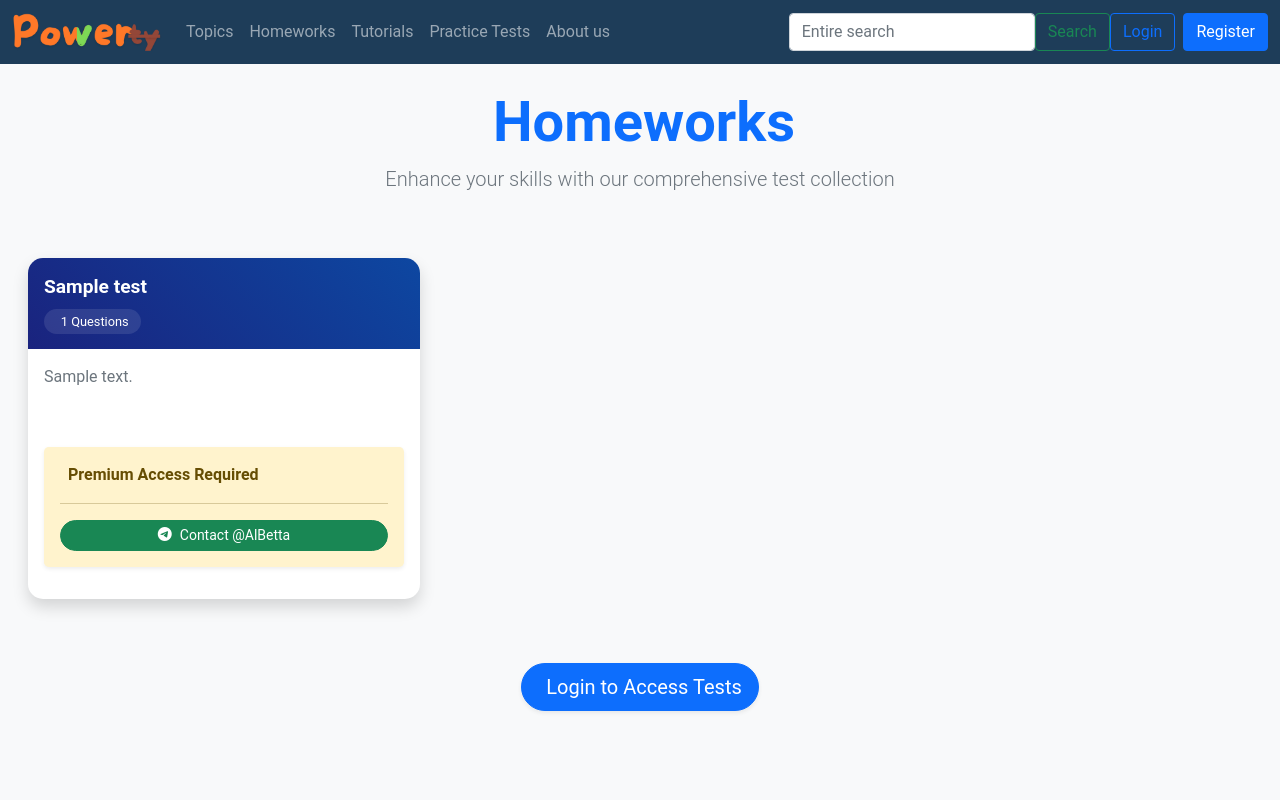
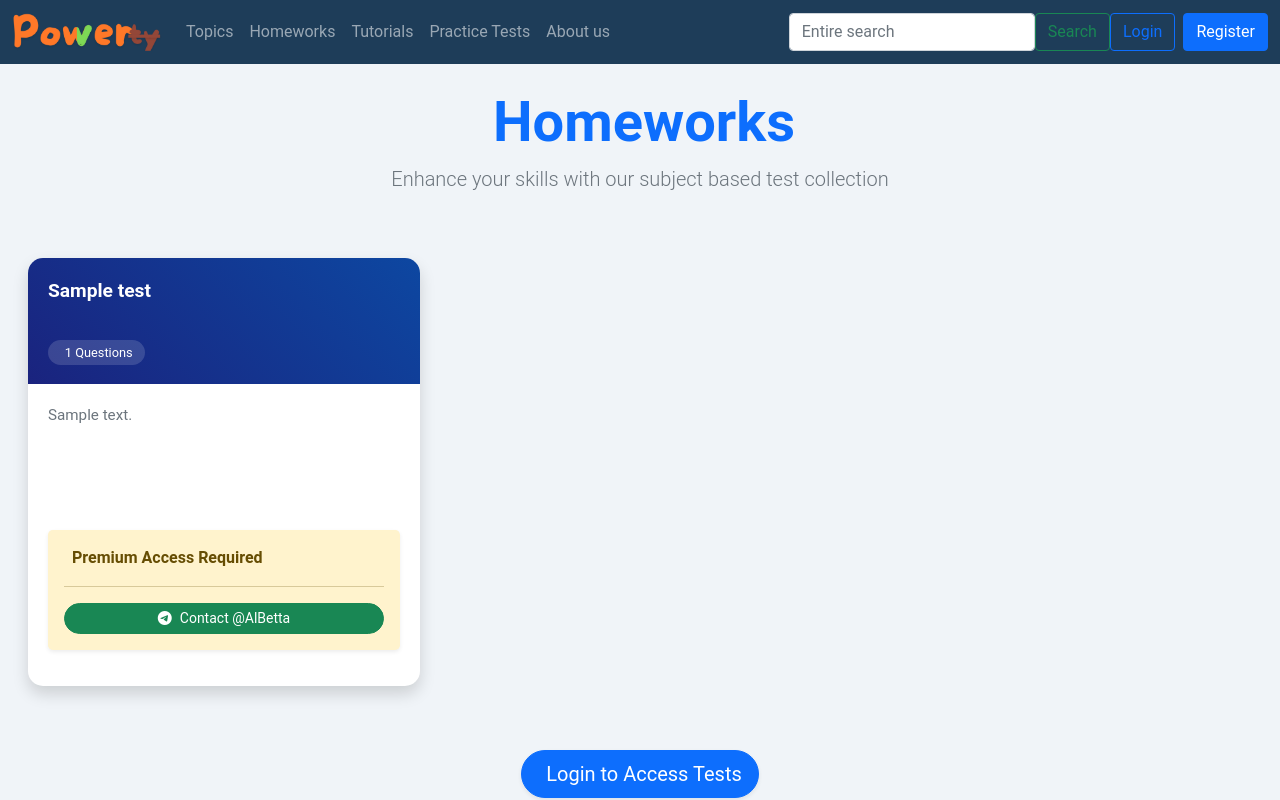
Before and after one commit to usmanjohn/powerty, a Django app: template homeworks/templates/homeworks/test_list.html in a window 1280 px wide. Run offline with Django 5.2, Linux system fonts and the light colour scheme; the template is opened without the code that fills it: most values are stand-ins (such as "Sample title", 1, 10 or a date in 2020).

Commit message:
majority

```diff
--- a/homeworks/templates/homeworks/test_list.html
+++ b/homeworks/templates/homeworks/test_list.html
@@ -1,27 +1,86 @@
 {% extends "general/basel.html" %}
 {% load static %}
-
+{% block extra_js %}
+<script src="https://cdn.jsdelivr.net/npm/bootstrap@5.1.3/dist/js/bootstrap.bundle.min.js"></script> {% endblock extra_js %}
 {% block content %}
     <style>
-        body {
-            background-color: #f8f9fa;
+        .test-card {
+            border: none;
+            border-radius: 15px;
+            overflow: hidden;
+            height: 100%; /* Ensure all cards are same height */
+            display: flex;
+            flex-direction: column;
+        }
+
+        .test-card-header {
+            background: linear-gradient(45deg, #1a237e, #0d47a1);
+            padding: 1.25rem;
+            color: white;
+        }
+
+        .card-title {
+            font-weight: 700;
+            color: #2c3e50;
+            font-size: 1.2rem;
+            line-height: 1.4;
+            display: -webkit-box;
+            -webkit-line-clamp: 2; /* Limit to 2 lines */
+            -webkit-box-orient: vertical;
+            overflow: hidden;
+            height: 2.8em; /* Fixed height for 2 lines */
+            margin-bottom: 0.5rem !important;
+        }
+
+        .card-description {
+            display: -webkit-box;
+            -webkit-line-clamp: 3; /* Limit to 3 lines */
+            -webkit-box-orient: vertical;
+            overflow: hidden;
+            height: 4.5em; /* Fixed height for 3 lines */
+            margin-bottom: 1rem !important;
+            color: #6c757d;
+            font-size: 0.95rem;
+            line-height: 1.5;
+        }
+
+        .test-grid {
+            display: grid;
+            grid-template-columns: repeat(auto-fill, minmax(300px, 1fr));
+            gap: 1.5rem;
+            padding: 1rem;
+        }
+
+        .card-body {
+            display: flex;
+            flex-direction: column;
+            padding: 1.25rem;
+            flex: 1;
+        }
+
+        .badge-container {
+            margin-bottom: auto; /* Push content above attempts/button */
+        }
+
+        .attempts-container {
+            margin-top: auto; /* Push to bottom */
+        }
+
+        .questions-badge {
+            background-color: rgba(255, 255, 255, 0.15);
+            border-radius: 20px;
+            padding: 0.3rem 0.8rem;
+            font-size: 0.8rem;
+            backdrop-filter: blur(4px);
         }
         .card-hover:hover {
             transform: translateY(-5px);
             box-shadow: 0 0.5rem 1.5rem rgba(0, 0, 0, 0.15);
             transition: all 0.3s ease-in-out;
         }
-        .test-grid {
-            display: grid;
-            grid-template-columns: repeat(auto-fill, minmax(300px, 1fr));
-            gap: 1.5rem;
-            padding: 1rem;
-        }
-        .test-card {
-            border: none;
-            border-radius: 15px;
-            overflow: hidden;
-        }
+
+
+
         .attempts-list {
             max-height: 150px;
             overflow-y: auto;
@@ -61,12 +120,7 @@
             background-color: #795548;
             color: white;
         }
-        .card-title {
-            font-weight: 700;
-            color: #2c3e50;
-            font-size: 1.2rem;
-            line-height: 1.4;
-        }
+
         .stats-icon {
             color: #6c757d;
         }
@@ -75,18 +129,8 @@
         .category-insight { background-color: #9C27B0; color: white; }
         .category-all { background-color: #FF9800; color: white; }
 
-        .test-card-header {
-            background: linear-gradient(45deg, #1a237e, #0d47a1);
-            padding: 1rem;
-            color: white;
-        }
 
-        .questions-badge {
-            background-color: rgba(255, 255, 255, 0.1);
-            border-radius: 20px;
-            padding: 0.3rem 0.8rem;
-            font-size: 0.8rem;
-        }
+
     </style>
 
     <div class="container-fluid py-4">
@@ -94,21 +138,23 @@
             <h1 class="display-4 fw-bold text-primary">
                 <i class="fas fa-book-open me-2"></i>Homeworks
             </h1>
-            <p class="lead text-muted">Enhance your skills with our comprehensive test collection</p>
+            <p class="lead text-muted">Enhance your skills with our subject based test collection</p>
         </div>
 
         <div class="test-grid">
             {% for test in tests %}
                 <div class="card shadow test-card card-hover">
                     <div class="test-card-header">
-                        <h4 class="card-title text-white mb-2">{{ test.title }}</h4>
+                        <h4 class="card-title text-white">{{ test.title }}</h4>
                         <span class="questions-badge">
                             <i class="fas fa-question-circle me-1"></i>
                             {{ test.questions.count }} Questions
                         </span>
                     </div>
+
                     <div class="card-body">
-                        <p class="card-text text-muted mb-3">{{ test.description|truncatechars:100 }}</p>
+                        <div class="content-section">
+                            <p class="card-description">{{ test.description|truncatechars:150 }}</p>
 
                             <div class="d-flex flex-wrap gap-2 mb-3">
                                 <span class="badge category-{{ test.category|lower }} category-badge">
@@ -119,7 +165,9 @@
                                     <i class="fas fa-layer-group me-1"></i>{{ test.level }}
                                 </span>
                             </div>
+                        </div>
 
+                        <div class="attempts-container">
                             {% if user.userprofile.is_member %}
                                 <a href="{% url 'test-start' test.pk %}"
                                    class="btn btn-primary w-100 mb-3 rounded-pill">
@@ -165,6 +213,7 @@
                             {% endif %}
                         </div>
                     </div>
+                </div>
             {% empty %}
                 <div class="alert alert-info w-100" role="alert">
                     <i class="fas fa-info-circle me-2"></i>No tests available at the moment.
--- a/homeworks/templates/homeworks/test_start.html
+++ b/homeworks/templates/homeworks/test_start.html
@@ -1,5 +1,7 @@
 {% extends "general/basel.html" %}
 {% load static %}
+{% block extra_js %}
+<script src="https://cdn.jsdelivr.net/npm/bootstrap@5.1.3/dist/js/bootstrap.bundle.min.js"></script> {% endblock extra_js %}
 {% block content %}
 <div class="container mt-4">
     <h1 class="mb-4">{{ test.title }}</h1>
```
Also changed, not shown: homeworks/decorators.py (added, +25 -0 lines), homeworks/views.py (+5 -4 lines). Lines whose indentation alone changed are shown as unchanged.
